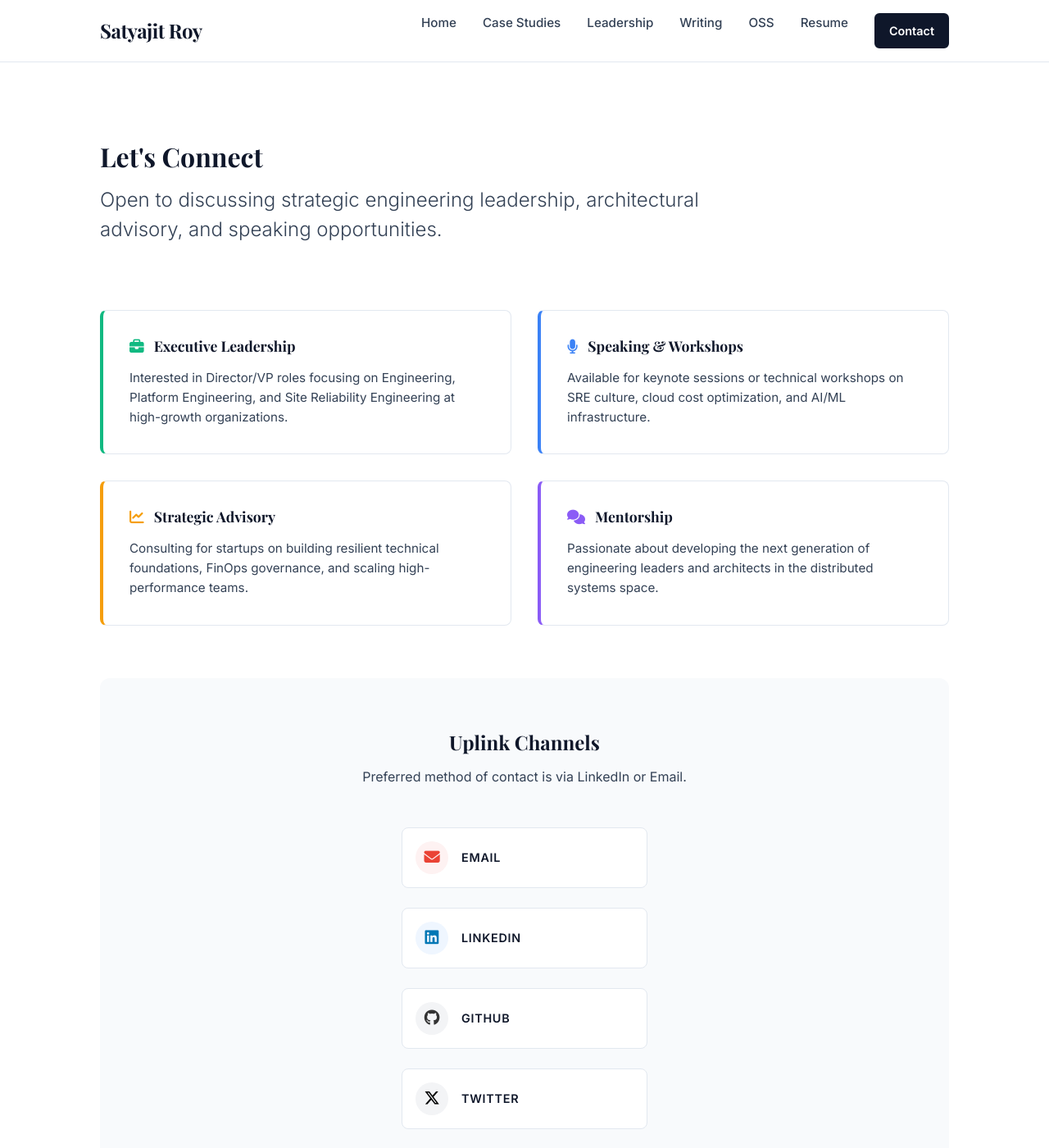
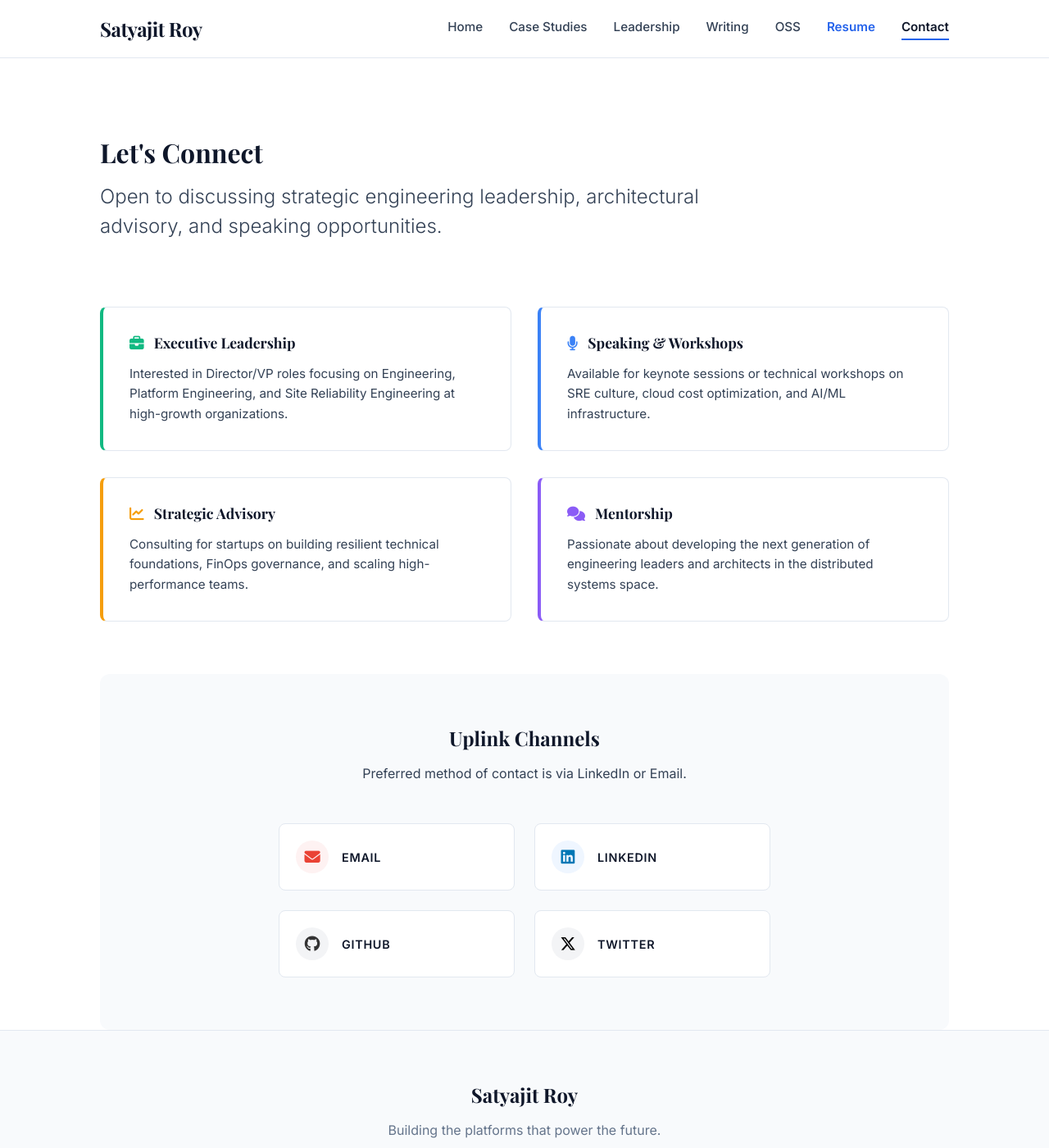
Before and after one commit to kodelint/kodelint.github.io, a Jekyll site: the page built from portfolio/contact/index.md, in a window 1280 px wide and 1400 px high. Shown: the whole window at 82% size. Built offline with Jekyll 4.4.1, drawn with Linux system fonts in a browser that asks for light colours; some web fonts are replaced.

Commit message:
fix(portfolio): align contact icons in 2-column grid and unify nav link styles

```diff
--- a/_layouts/portfolio.html
+++ b/_layouts/portfolio.html
@@ -36,8 +36,8 @@
         <a href="{{ "/portfolio/leadership/" | relative_url }}" class="p-link {% if page.url contains 'leadership' %}active{% endif %}">Leadership</a>
         <a href="{{ "/portfolio/writing/" | relative_url }}" class="p-link {% if page.url contains 'writing' %}active{% endif %}">Writing</a>
         <a href="{{ "/portfolio/oss/" | relative_url }}" class="p-link {% if page.url contains 'oss' %}active{% endif %}">OSS</a>
-        <a href="{{ "/portfolio/resume/" | relative_url }}" class="p-link {% if page.url contains 'resume' %}active{% endif %}">Resume</a>
-        <a href="{{ "/portfolio/contact/" | relative_url }}" class="p-btn p-btn-primary" style="padding: 0.5rem 1rem; font-size: 0.9rem;">Contact</a>
+        <a href="{{ "/portfolio/resume/" | relative_url }}" class="p-link p-link-primary {% if page.url contains 'resume' %}active{% endif %}">Resume</a>
+        <a href="{{ "/portfolio/contact/" | relative_url }}" class="p-link p-link-primary {% if page.url contains 'contact' %}active{% endif %}">Contact</a>
       </div>
     </div>
   </nav>
--- a/assets/css/portfolio.css
+++ b/assets/css/portfolio.css
@@ -136,6 +136,11 @@ a {
   width: 100%;
   height: 2px;
   background-color: var(--color-accent);
+}
+
+.p-link-primary {
+  color: var(--color-accent);
+  font-weight: 700;
 }
 
 /* Hero Section - The "Director" Look */
@@ -431,11 +436,11 @@ a {
 
 /* Contact Page Socials */
 .c-socials {
-  display: flex;
-  flex-direction: column;
+  display: grid;
+  grid-template-columns: repeat(2, 1fr);
   gap: 1.5rem;
-  align-items: center;
-  margin-top: 2rem;
+  max-width: 600px;
+  margin: 2rem auto 0;
 }
 
 .c-socials a {
@@ -443,10 +448,8 @@ a {
   align-items: center;
   gap: 1rem;
   text-decoration: none;
-  width: 100%;
-  max-width: 300px;
   background: white;
-  padding: 1rem;
+  padding: 1.25rem;
   border-radius: 8px;
   border: 1px solid var(--color-border);
   transition: transform 0.2s ease, box-shadow 0.2s ease;
@@ -478,23 +481,15 @@ a {
 }
 
 @media (max-width: 768px) {
-
   .p-name { font-size: 3rem; }
-
   .p-grid-2 { grid-template-columns: 1fr; }
-
   .p-cta-group { flex-direction: column; }
-
   .p-metrics-strip { flex-wrap: wrap; gap: 1rem; }
-
   .p-metric-item { min-width: 45%; }
-
   .p-why-grid { grid-template-columns: 1fr; }
-
   .p-nav-inner { flex-direction: column; gap: 1rem; }
-
   .p-links { gap: 1rem; flex-wrap: wrap; justify-content: center; }
-
+  .c-socials { grid-template-columns: 1fr; }
 }
 
 
```
